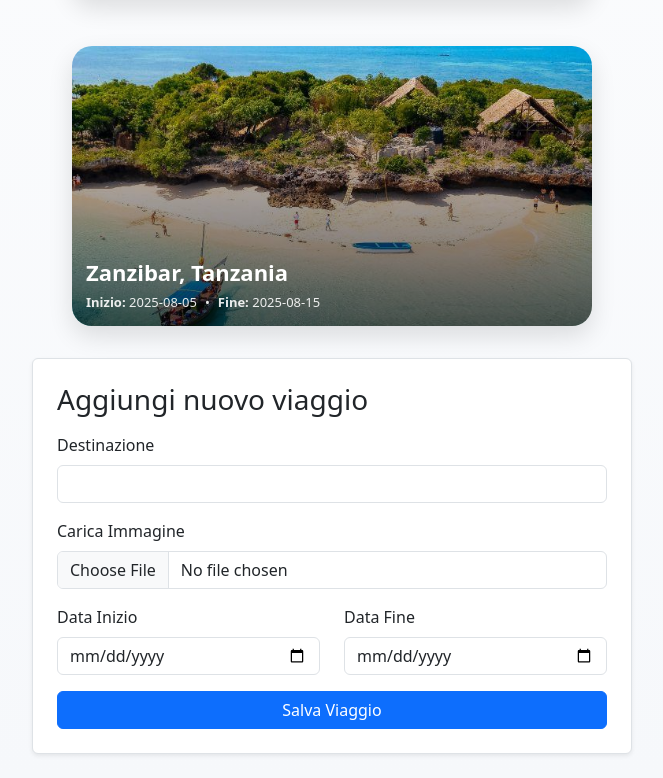
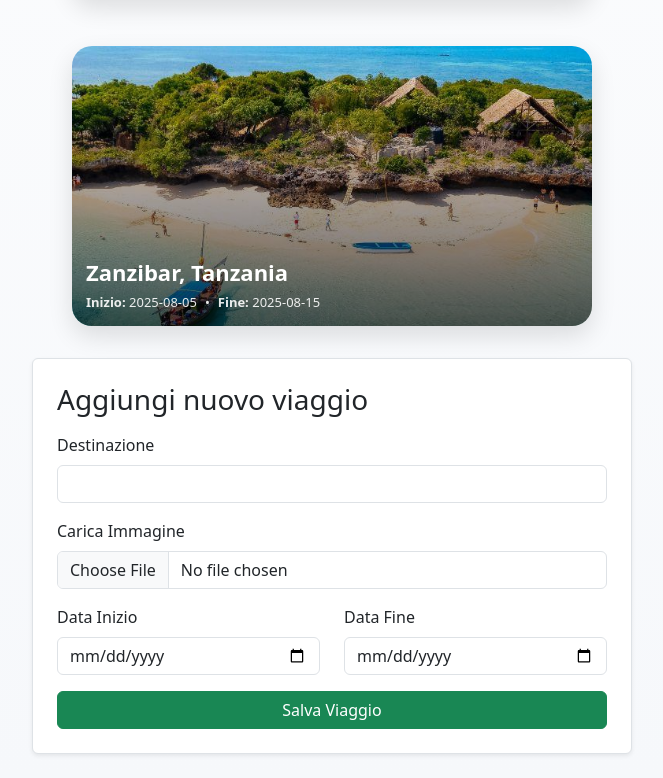
Before and after one commit to CesareFortunato/booroad_team5, a React (Vite) app: page / in a window 1280 px wide. Shown: the part 1122-1900 px from the top of the page, without its empty margins (308-971 px from the left). Built offline with nearby package versions, Linux system fonts and the light colour scheme.

Commit message:
change btn color

```diff
--- a/src/components/TravelForm.jsx
+++ b/src/components/TravelForm.jsx
@@ -76,7 +76,7 @@
         </div>
       </div>
 
-      <button type="submit" className="btn btn-primary w-100">
+      <button type="submit" className="btn btn-success w-100">
         Salva Viaggio
       </button>
     </form>
```
